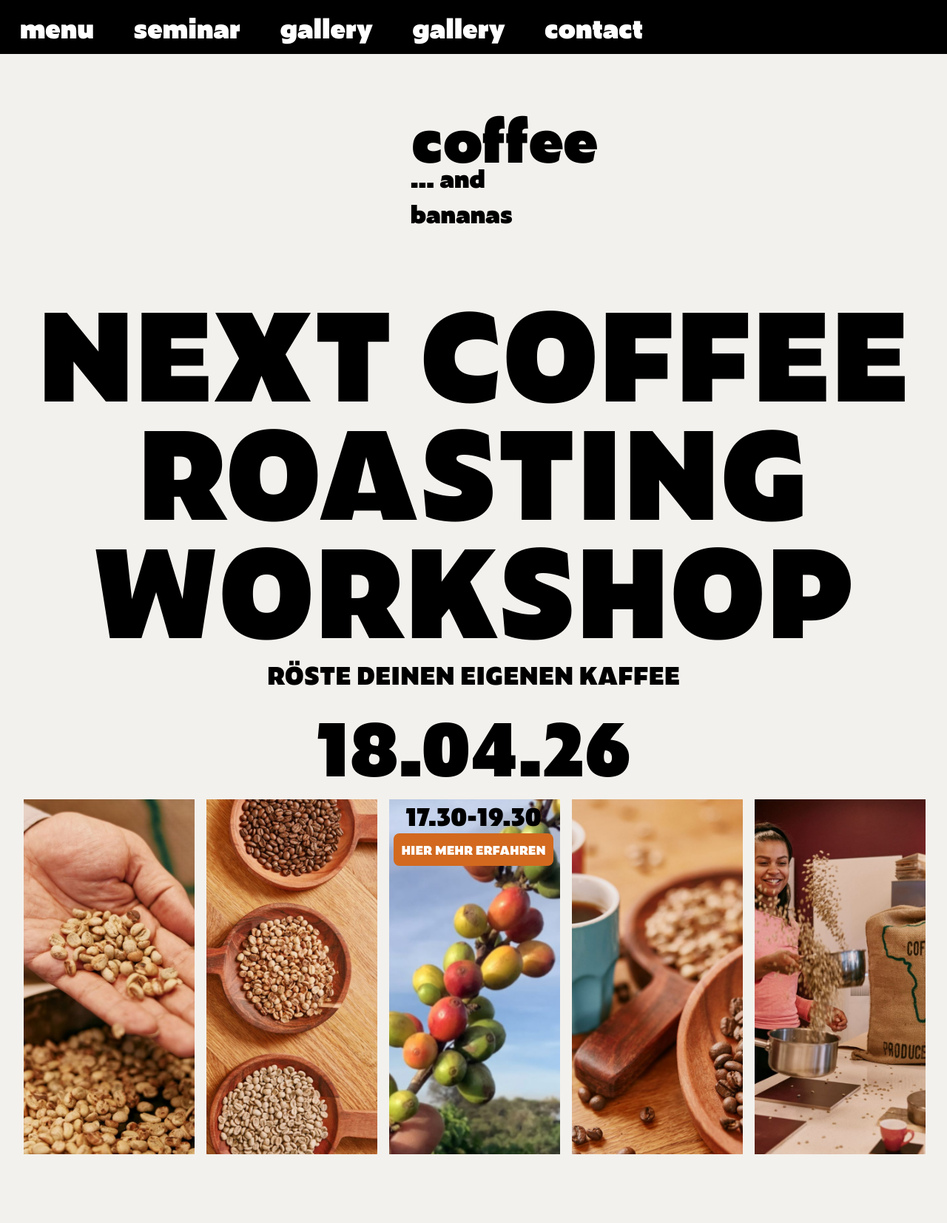
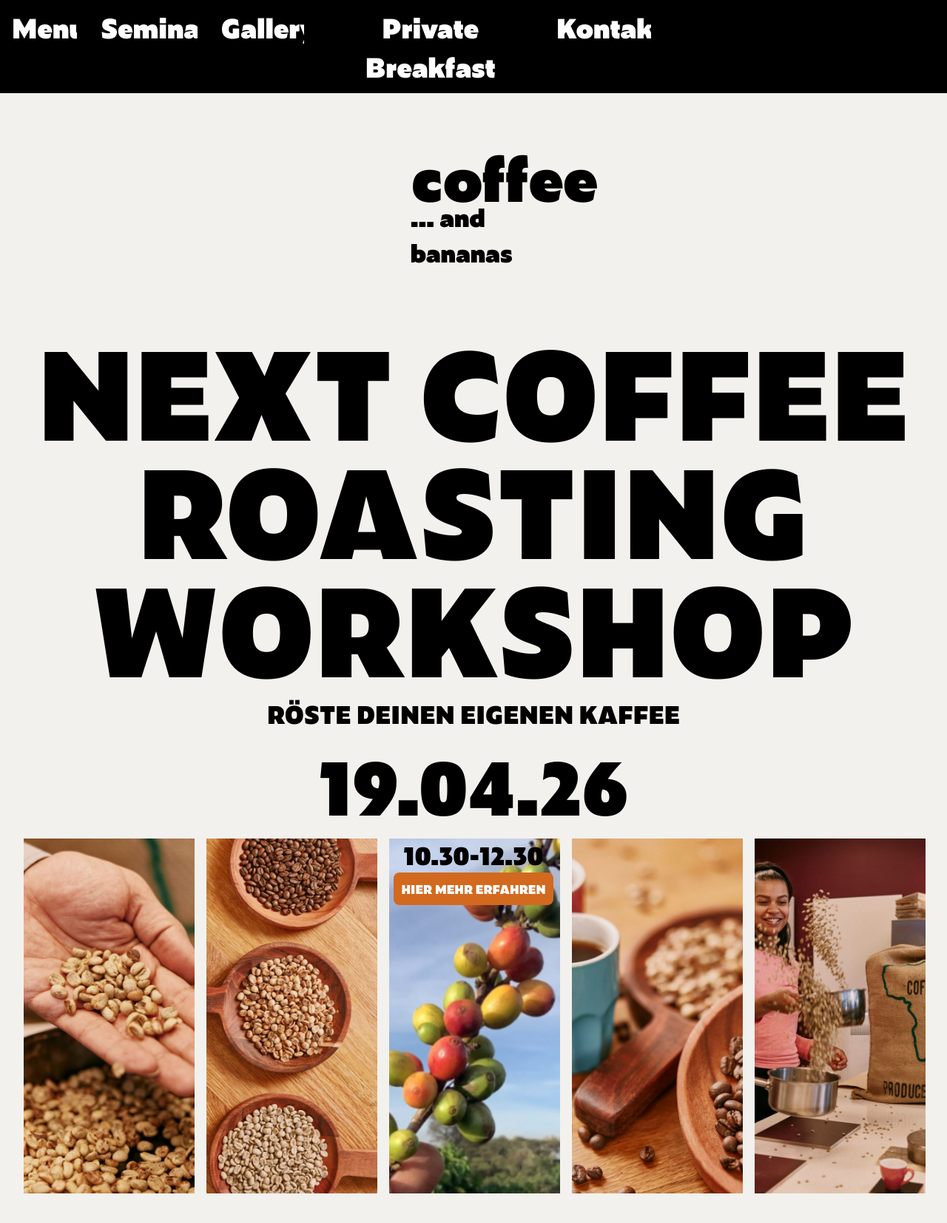
Before and after one commit to AtotheMfnK/coffeandbananas, a PHP site: page / in a window 1280 px wide. Shown: the top 1654 px of the page at 74% size. Run offline with PHP 8.4, Linux system fonts and the light colour scheme.

Commit message:
php datei umgwandlung in bezug auf daten

```diff
--- a/index.html
+++ b/index.php
@@ -46,11 +46,11 @@
     </label>
 
     <ul class="menu">
-      <li><a target="_blank" href="menue.html">menu</a></li>
-      <li><a target="_blank" href="seminar.html">seminar</a></li>
-      <li><a target="_blank" href="gallery.html">gallery</a></li>
-      <li><a target="_blank" href="PrivateBreakfast.html">gallery</a></li>
-      <li><a href="#contact">contact</a></li>
+      <li><a target="_blank" href="menue.html">Menu</a></li>
+      <li><a target="_blank" href="seminar.html">Seminar</a></li>
+      <li><a target="_blank" href="gallery.html">Gallery</a></li>
+      <li><a target="_blank" href="privatebreakfast.html">Private Breakfast</a></li>
+      <li><a href="#contact">Kontakt</a></li>
     </ul>
   </nav>
 
@@ -62,8 +62,8 @@
     <div class="intro-header">
       <h3>next coffee roasting <br> workshop</h3>
        <p style="padding-top: 1rem;">RÖSTE DEINEN EIGENEN KAFFEE</p>
-      <P style="font-size: 6rem; ">18.04.26</P>
-      <p>17.30-19.30</p>
+      <P style="font-size: 6rem; ">19.04.26</P>
+      <p>10.30-12.30</p>
       <a target="_blank" href="roast.html">hier mehr erfahren</a>
   </div>
   </section>
@@ -72,9 +72,9 @@
       <p>... and bananas</p>
     <div class="introHeaderMobile">
       <h3>next coffee roasting <br> workshop</h3>
-      <p>14.03.26</p>
-      <p>11.00-13.00</p>
-      <a href="#https://tenfarmersandbananas.com/produkt/diy-kaffeeroesten-in-berlin/">Anmeldung</a>
+      <p>19.04.26</p>
+      <p>10.30-12.30</p>
+      <a href="https://tenfarmersandbananas.com/produkt/diy-kaffeeroesten-in-berlin/">Anmeldung</a>
     </div>
   </section>
 
@@ -112,12 +112,40 @@
     <h3>UPCOMING WORKSHOPS</h3>
 
    <div class="sectionOneDates">
-    <ul>
-      <li>Mi 15.04.2026 <br> <span style="font-size: 1.3rem">17.30-19.30</span></li>
-      <li>Do 16.04.2026 <br> <span style="font-size: 1.3rem">17.30-19.30</span></li>
-      <li>Fr 17.04.2026 <br> <span style="font-size: 1.3rem">17.30-19.30</span></li>
-      <li>Sa 18.04.2026 <br> <span style="font-size: 1.3rem">10.30-12.30</span></li>
-  </ul></div>
+ <?php
+
+echo "<ul>";
+
+$today = new DateTime();
+
+// wie viele Tage voraus anzeigen (z. B. 14 Tage)
+$daysAhead = 14;
+
+for ($i = 0; $i < $daysAhead; $i++) {
+
+    $date = clone $today;
+    $date->modify("+$i days");
+
+    $dayOfWeek = $date->format('N'); // 1=Mo ... 7=So
+
+    // deine Workshop-Tage
+    if ($dayOfWeek >= 3 && $dayOfWeek <= 5) {
+        $time = "17.30-19.30"; // Mi-Fr
+    } elseif ($dayOfWeek == 6) {
+        $time = "10.30-12.30"; // Sa
+    } else {
+        continue; // keine anderen Tage anzeigen
+    }
+
+    echo "<li>";
+    echo $date->format('D d.m.Y');
+    echo "<br><span style='font-size: 1.3rem'>$time</span>";
+    echo "</li>";
+}
+
+echo "</ul>";
+?>
+  </div>
 
 
 <p><a href="https://tenfarmersandbananas.com/produkt/diy-kaffeeroesten-in-berlin/"
--- a/menue.html
+++ b/menue.html
@@ -31,7 +31,7 @@
     </label>
 
     <ul class="menu">
-      <li><a target="_blank" href="index.html">home</a></li>
+      <li><a target="_blank" href="index.php">home</a></li>
       <li><a target="_blank" href="seminar.html">seminar</a></li>
       <li><a target="_blank" href="gallery.html">gallery</a></li>
       <li><a target="_blank" href="location.html">contact</a></li>
```
Also changed, not shown: events.php (added, +8 -0 lines), gallery.html (+4 -4 lines), seminar.html (+4 -4 lines).
